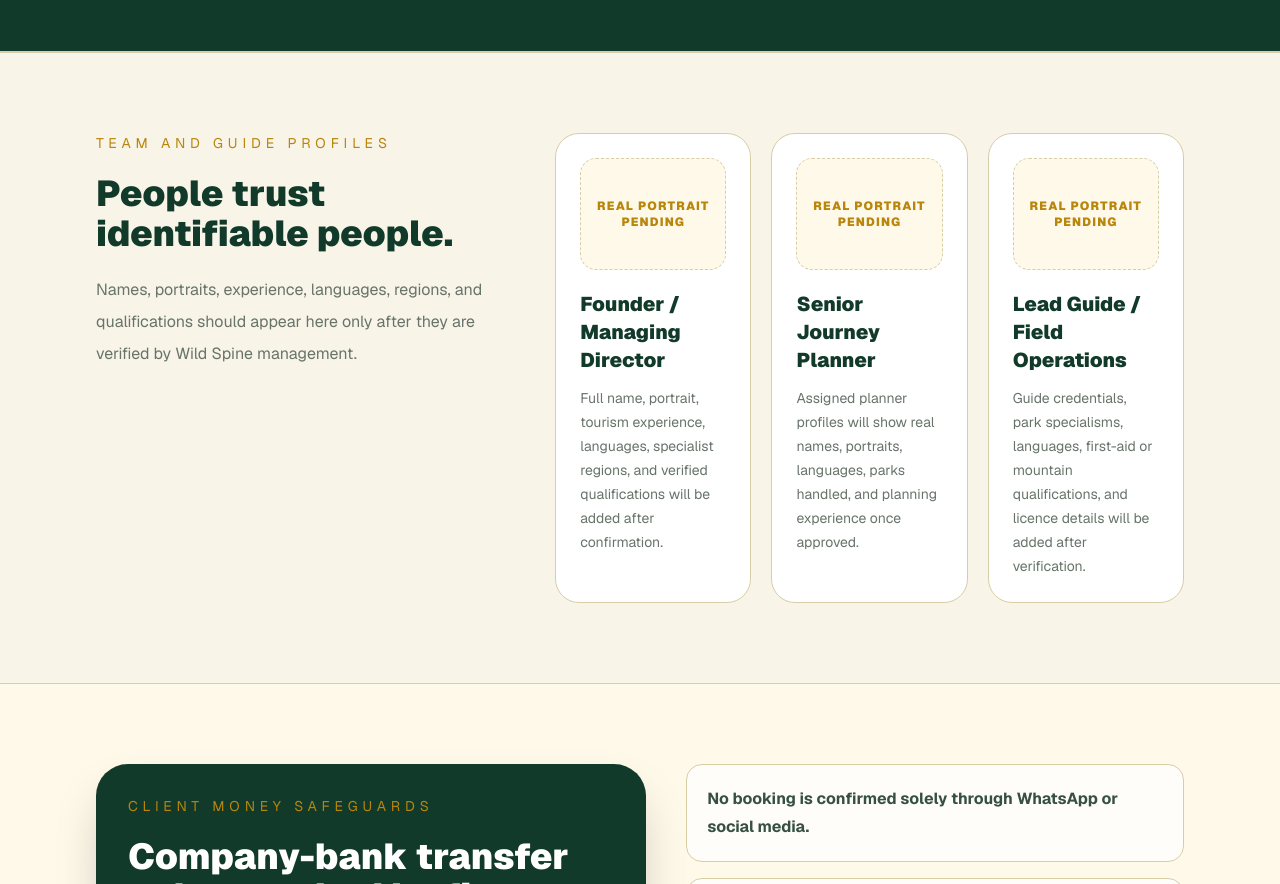
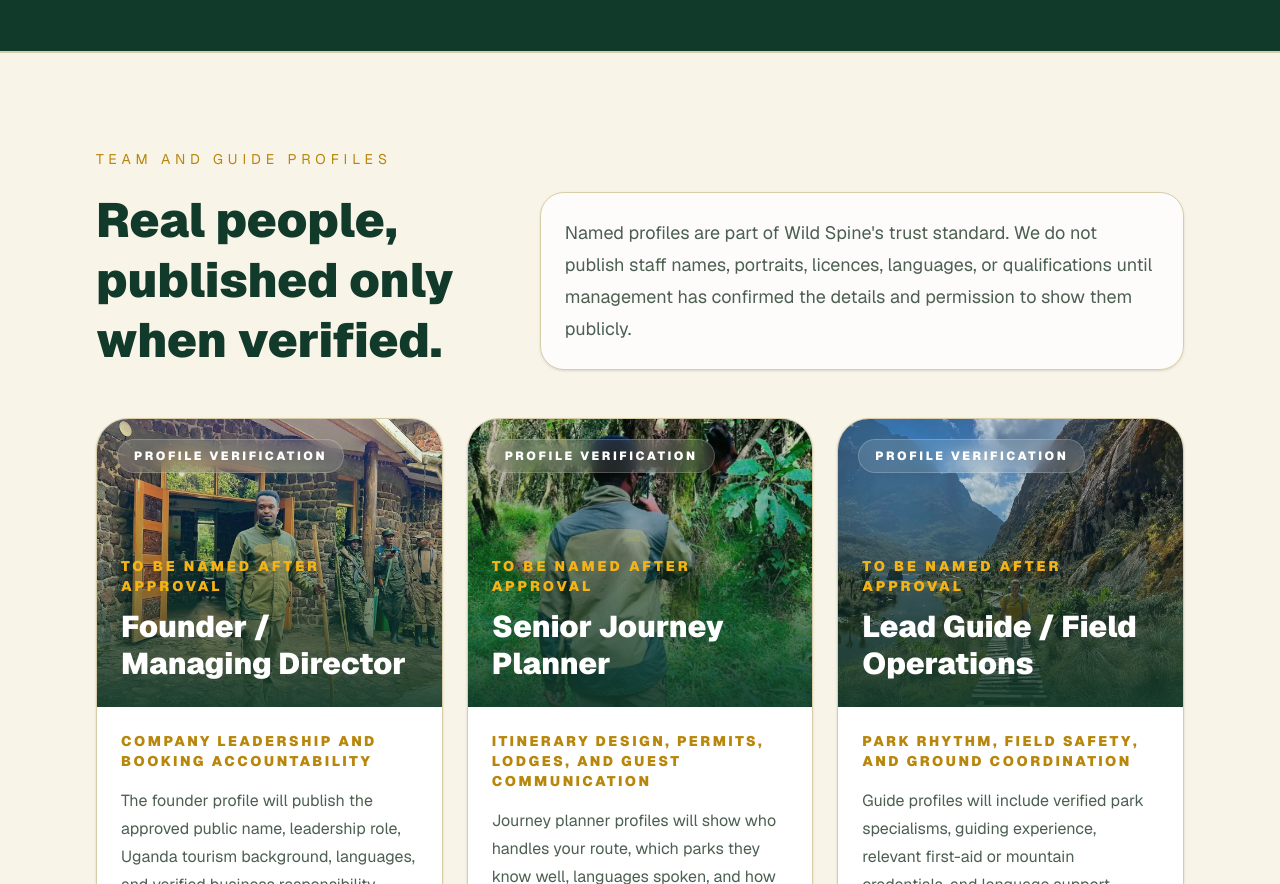
Before and after one commit to Hassan-lab-coder/wild-spine-uganda, a Next.js app: page /why-wild-spine in a window 1280 px wide. Shown: the part 3200-4084 px from the top of the page. Built offline with nearby package versions, Linux system fonts and the light colour scheme; no server answers.

Commit message:
feat(site): polish team profile trust section

```diff
--- /dev/null
+++ b/src/app/components/VerifiedTeamProfiles.tsx
@@ -0,0 +1,150 @@
+import Image from "next/image";
+
+const profileSlots = [
+  {
+    role: "Founder / Managing Director",
+    focus: "Company leadership and booking accountability",
+    image: "/images/field/guide-ranger-station.webp",
+    imageAlt: "Field team outside a Uganda ranger station during trek preparation",
+    summary:
+      "The founder profile will publish the approved public name, leadership role, Uganda tourism background, languages, and verified business responsibility.",
+    checks: ["Public name", "Approved portrait", "Company role", "Tourism background"],
+  },
+  {
+    role: "Senior Journey Planner",
+    focus: "Itinerary design, permits, lodges, and guest communication",
+    image: "/images/field/forest-guide-moment.webp",
+    imageAlt: "Guide capturing a forest trail moment in Uganda",
+    summary:
+      "Journey planner profiles will show who handles your route, which parks they know well, languages spoken, and how they support you before arrival.",
+    checks: ["Assigned planner", "Route regions", "Languages", "Planning experience"],
+  },
+  {
+    role: "Lead Guide / Field Operations",
+    focus: "Park rhythm, field safety, and ground coordination",
+    image: "/images/field/rwenzori-boardwalk-valley.webp",
+    imageAlt: "Rwenzori boardwalk trail showing real mountain terrain",
+    summary:
+      "Guide profiles will include verified park specialisms, guiding experience, relevant first-aid or mountain credentials, and language support.",
+    checks: ["Park specialisms", "Guide credentials", "First-aid status", "Licence details"],
+  },
+];
+
+const publicationStandards = [
+  "Full name exactly as approved for public use",
+  "Real portrait with permission to publish",
+  "Professional role and booking responsibility",
+  "Tourism experience stated without exaggeration",
+  "Languages spoken and guest-support coverage",
+  "Regions, parks, or routes personally handled",
+  "Qualifications, licences, and expiry dates where applicable",
+  "Emergency or traveller-support responsibility",
+];
+
+export default function VerifiedTeamProfiles() {
+  return (
+    <section className="border-y border-[#d8cda9] bg-[#f8f4e8] px-6 py-24 md:px-24">
+      <div className="mx-auto max-w-6xl">
+        <div className="mb-12 grid gap-8 lg:grid-cols-[0.78fr_1.22fr] lg:items-end">
+          <div>
+            <p className="section-kicker">Team and guide profiles</p>
+            <h2 className="mt-3 text-4xl font-black leading-tight md:text-5xl">
+              Real people, published only when verified.
+            </h2>
+          </div>
+          <div className="rounded-3xl border border-[#d8cda9] bg-white/78 p-6 shadow-sm">
+            <p className="text-lg leading-8 text-[#4c5f51]">
+              Named profiles are part of Wild Spine&apos;s trust standard. We do not publish staff
+              names, portraits, licences, languages, or qualifications until management has confirmed
+              the details and permission to show them publicly.
+            </p>
+          </div>
+        </div>
+
+        <div className="grid gap-6 lg:grid-cols-3">
+          {profileSlots.map((profile) => (
+            <article
+              key={profile.role}
+              className="group overflow-hidden rounded-[2rem] border border-[#d8cda9] bg-white shadow-sm transition duration-300 hover:-translate-y-1 hover:border-[#f5b416]/70 hover:shadow-xl"
+            >
+              <div className="relative h-72 overflow-hidden">
+                <Image
+                  src={profile.image}
+                  alt={profile.imageAlt}
+                  fill
+                  sizes="(min-width: 1024px) 33vw, 100vw"
+                  className="object-cover transition duration-700 group-hover:scale-105"
+                />
+                <div className="absolute inset-0 bg-gradient-to-t from-[#123a2a]/90 via-[#123a2a]/35 to-transparent" />
+                <div className="absolute left-5 top-5 rounded-full border border-white/20 bg-white/12 px-4 py-2 text-xs font-black uppercase tracking-[0.22em] text-white backdrop-blur">
+                  Profile verification
+                </div>
+                <div className="absolute bottom-0 p-6 text-white">
+                  <p className="text-sm font-black uppercase tracking-[0.22em] text-[#f5b416]">
+                    To be named after approval
+                  </p>
+                  <h3 className="mt-3 text-3xl font-black leading-tight">{profile.role}</h3>
+                </div>
+              </div>
+
+              <div className="p-6">
+                <p className="text-sm font-black uppercase tracking-[0.18em] text-[#b8860b]">
+                  {profile.focus}
+                </p>
+                <p className="mt-4 leading-7 text-[#4c5f51]">{profile.summary}</p>
+
+                <div className="mt-6 flex flex-wrap gap-2">
+                  {profile.checks.map((check) => (
+                    <span
+                      key={check}
+                      className="rounded-full border border-[#d8cda9] bg-[#fff9ea] px-3 py-1 text-xs font-bold text-[#365143]"
+                    >
+                      {check}
+                    </span>
+                  ))}
+                </div>
+              </div>
+            </article>
+          ))}
+        </div>
+
+        <div className="mt-8 grid gap-6 rounded-[2rem] border border-[#d8cda9] bg-[#123a2a] p-6 text-white shadow-2xl lg:grid-cols-[0.72fr_1.28fr] lg:p-8">
+          <div>
+            <p className="section-kicker">Before a profile goes live</p>
+            <h3 className="mt-3 text-3xl font-black leading-tight">
+              The public profile must be useful, not decorative.
+            </h3>
+            <p className="mt-5 leading-7 text-white/70">
+              Once verified, each card should help a traveller understand who is responsible for
+              their route, what that person knows well, and how to reach the right support channel.
+            </p>
+          </div>
+
+          <div className="grid gap-3 sm:grid-cols-2">
+            {publicationStandards.map((standard) => (
+              <div key={standard} className="rounded-2xl border border-white/12 bg-white/8 px-4 py-3">
+                <p className="text-sm font-bold leading-6 text-white/82">{standard}</p>
+              </div>
+            ))}
+          </div>
+        </div>
+
+        <div className="mt-8 flex flex-col gap-4 rounded-3xl border border-[#d8cda9] bg-white/78 p-6 shadow-sm md:flex-row md:items-center md:justify-between">
+          <div>
+            <h3 className="text-2xl font-black">Guests still get an assigned planner before payment.</h3>
+            <p className="mt-2 leading-7 text-[#68746a]">
+              Your written proposal names the planning contact for that booking; public website profiles
+              follow only after the full verification standard is met.
+            </p>
+          </div>
+          <a
+            href="/#book"
+            className="inline-flex shrink-0 justify-center rounded-full bg-[#f5b416] px-7 py-4 text-center font-black text-black transition hover:bg-[#ffd766]"
+          >
+            Request a named planner
+          </a>
+        </div>
+      </div>
+    </section>
+  );
+}
--- a/src/app/why-wild-spine/page.tsx
+++ b/src/app/why-wild-spine/page.tsx
@@ -1,6 +1,7 @@
 import Image from "next/image";
 import { seoMetadata } from "@/lib/seo";
 import OrganicVideoCard from "../components/OrganicVideoCard";
+import VerifiedTeamProfiles from "../components/VerifiedTeamProfiles";
 
 export const metadata = seoMetadata({
   title: "Why Travel With Wild Spine Uganda?",
@@ -20,12 +21,6 @@ const proofSections = [
   ["Sustainability", "Wild Spine plans routes that respect park rules, local communities, guide professionalism, conservation priorities, and realistic pressure on sensitive ecosystems."],
   ["Reviews and references", "Public third-party review links and references will be added only when verified. Private guest notes are kept separate from public review platforms."],
   ["Complaints process", "Complaints must be submitted in writing with booking references. Wild Spine logs the issue, acknowledges receipt, investigates, and responds with next steps."],
-];
-
-const teamPlaceholders = [
-  ["Founder / Managing Director", "Full name, portrait, tourism experience, languages, specialist regions, and verified qualifications will be added after confirmation."],
-  ["Senior Journey Planner", "Assigned planner profiles will show real names, portraits, languages, parks handled, and planning experience once approved."],
-  ["Lead Guide / Field Operations", "Guide credentials, park specialisms, languages, first-aid or mountain qualifications, and licence details will be added after verification."],
 ];
 
 const bookingControls = [
@@ -137,28 +132,7 @@ export default function WhyWildSpinePage() {
         </div>
       </section>
 
-      <section className="border-y border-[#d8cda9] bg-[#f8f4e8] px-6 py-20 md:px-24">
-        <div className="mx-auto grid max-w-6xl gap-10 lg:grid-cols-[0.8fr_1.2fr]">
-          <div>
-            <p className="section-kicker">Team and guide profiles</p>
-            <h2 className="mt-3 text-4xl font-black">People trust identifiable people.</h2>
-            <p className="mt-5 leading-8 text-[#68746a]">
-              Names, portraits, experience, languages, regions, and qualifications should appear here only after they are verified by Wild Spine management.
-            </p>
-          </div>
-          <div className="grid gap-5 md:grid-cols-3">
-            {teamPlaceholders.map(([role, text]) => (
-              <article key={role} className="rounded-3xl border border-[#d8cda9] bg-white p-6">
-                <div className="mb-5 flex h-28 items-center justify-center rounded-2xl border border-dashed border-[#d8cda9] bg-[#fff9ea] text-center text-xs font-black uppercase tracking-widest text-[#b8860b]">
-                  Real portrait pending
-                </div>
-                <h3 className="text-xl font-black">{role}</h3>
-                <p className="mt-3 text-sm leading-6 text-[#68746a]">{text}</p>
-              </article>
-            ))}
-          </div>
-        </div>
-      </section>
+      <VerifiedTeamProfiles />
 
       <section className="px-6 py-20 md:px-24">
         <div className="mx-auto grid max-w-6xl gap-10 lg:grid-cols-[1.05fr_0.95fr]">
```
